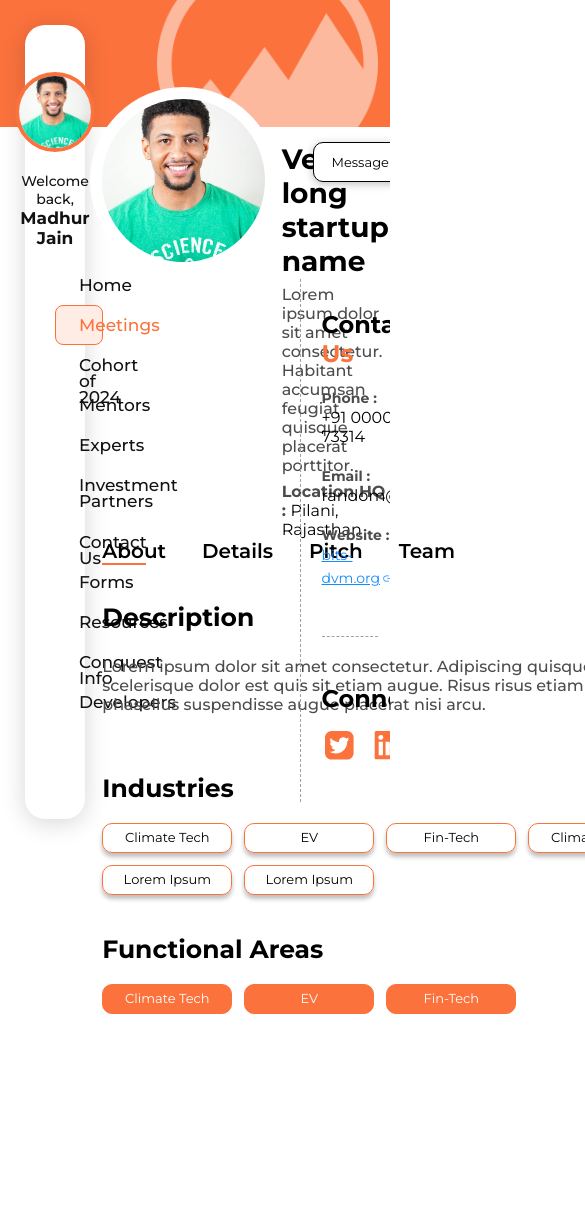
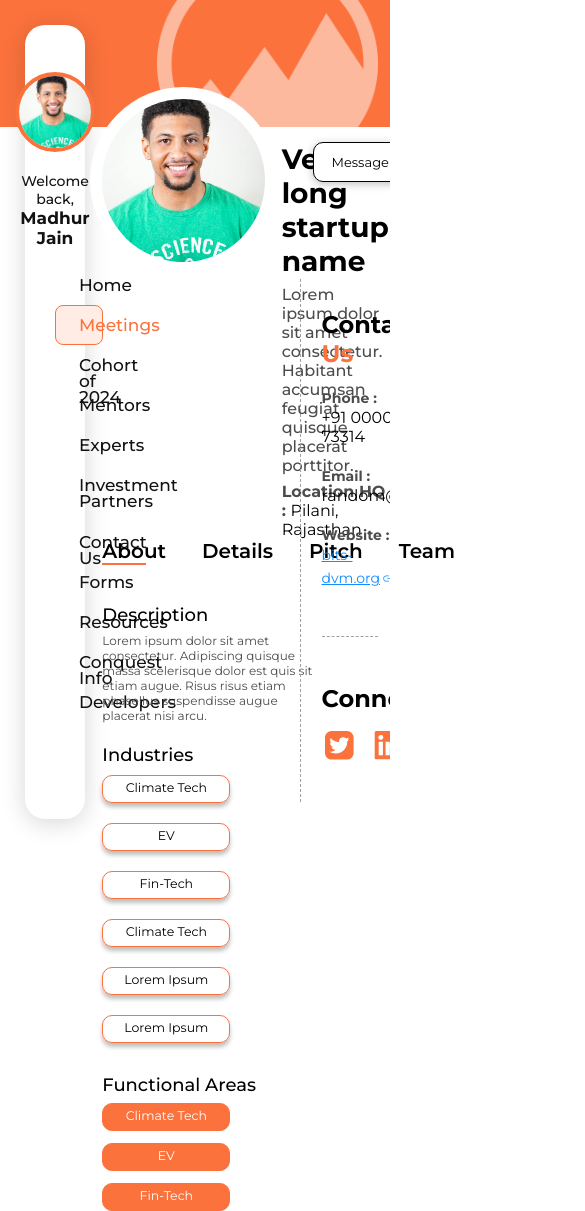
Before and after one commit to dvm-bitspilani/cel-conquest-2024, a React (Vite) app: page /dashboard/startup-profile in a window 390 px wide. Shown: the top 1211 px of the page, 585 px wide, since content can reach past the window. Before the commit the page ends 1066 px from the top, so only its background shows below. Built offline with nearby package versions, Linux system fonts and the light colour scheme.

Commit message:
Update About.module.scss
Adding responsive code.

```diff
--- a/src/components/Startups/About/About.module.scss
+++ b/src/components/Startups/About/About.module.scss
@@ -98,3 +98,190 @@
         }
     }
 }
+
+@media(max-width:1100px) {
+
+    .about .desc{
+        width: 465px;
+    }
+
+    .about .indust  {
+        width: 465px;
+    }
+
+    .about .areas {
+        width: 465px;
+    }
+}
+
+@media(min-width: 820px) and (max-width: 900px) {
+
+    .about {
+
+
+        .desc {
+            width: 80%;
+            gap: 3vh;
+            padding-bottom: 20px;
+
+
+            h5 {
+                font-size: 20px;
+                line-height: 24px;
+            }
+
+            p {
+                font-size: 14px;
+
+            }
+        }
+
+        .indust {
+            margin-top: 20px;
+            width: 80%;
+            gap: 20px;
+
+            h5 {
+                font-size: 20px;
+                line-height: 24px;
+            }
+
+            .incontainer {
+                gap: 20px;
+            }
+        }
+        .areas {
+            width: 80%;
+            gap: 20px;
+
+            h5 {
+                font-size: 20px;
+                line-height: 24px;
+            }
+        }
+    }
+
+
+}
+
+@media(max-width: 750px) {
+
+    .about {
+
+
+        .desc {
+            width: 80%;
+            gap: 3vh;
+            padding-bottom: 20px;
+
+
+            h5 {
+                font-size: 20px;
+                line-height: 24px;
+            }
+
+            p {
+                font-size: 14px;
+
+            }
+        }
+
+        .indust {
+            margin-top: 20px;
+            width: 80%;
+            gap: 20px;
+
+            h5 {
+                font-size: 20px;
+                line-height: 24px;
+            }
+
+            .incontainer {
+                gap: 20px;
+            }
+        }
+        .areas {
+            width: 80%;
+            gap: 20px;
+
+            h5 {
+                font-size: 20px;
+                line-height: 24px;
+            }
+        }
+    }
+
+
+}
+
+@media(max-width:500px){
+
+    .about {
+        .desc {
+            width: 100%;
+            gap: 6px;
+            padding-bottom: 0px;
+
+
+            h5 {
+                font-size: 18px;
+                font-weight: 500;
+            }
+
+            p {
+                font-size: 12px;
+                font-weight: 400;
+            }
+        }
+
+        .indust {
+            width: 100%;
+            gap: 8px;
+
+            h5 {
+                font-size: 18px;
+                font-weight: 500;
+            }
+
+            .incontainer {
+                padding-bottom: 30px;
+                display: flex;
+                justify-content: space-between;
+
+                .industries {
+                    border: 1px solid #FB723D;
+                    width: 128px;
+                    height: 28px;
+                    font-size: 12.5px;
+                    padding-top: 4.5px;
+
+                }
+            }
+        }
+        .areas {
+            width: 100%;
+            gap: 0;
+
+            h5 {
+                font-size: 18px;
+                font-weight: 500;
+                padding-bottom: 6px;
+            }
+
+            .areacontainer {
+                padding-bottom: 0;
+                display: flex;
+                justify-content: space-between;
+
+                .area {
+                    border: 1px solid #FB723D;
+                    width: 128px;
+                    height: 28px;
+                    font-size: 12.5px;
+                    padding-top: 4.5px;
+                }
+            }
+        }
+    }
+
+}
```
